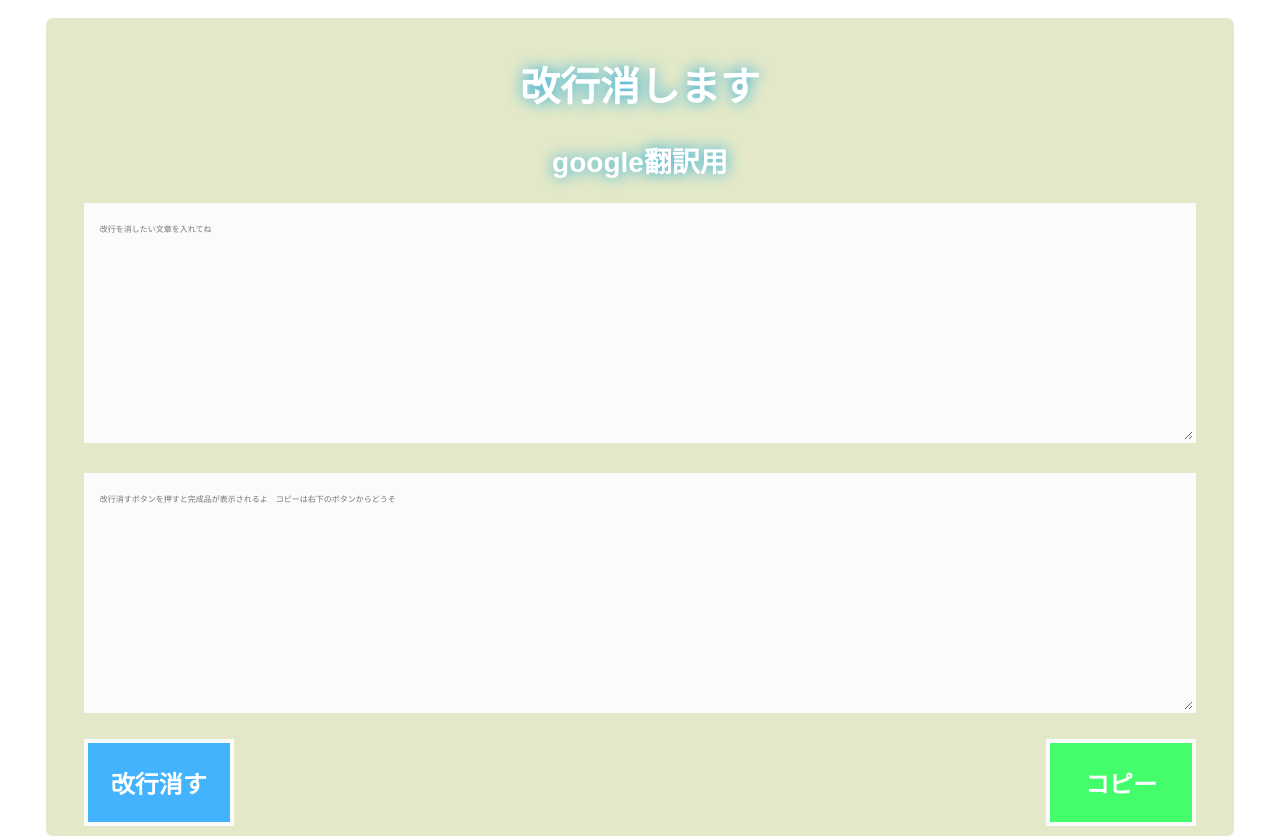
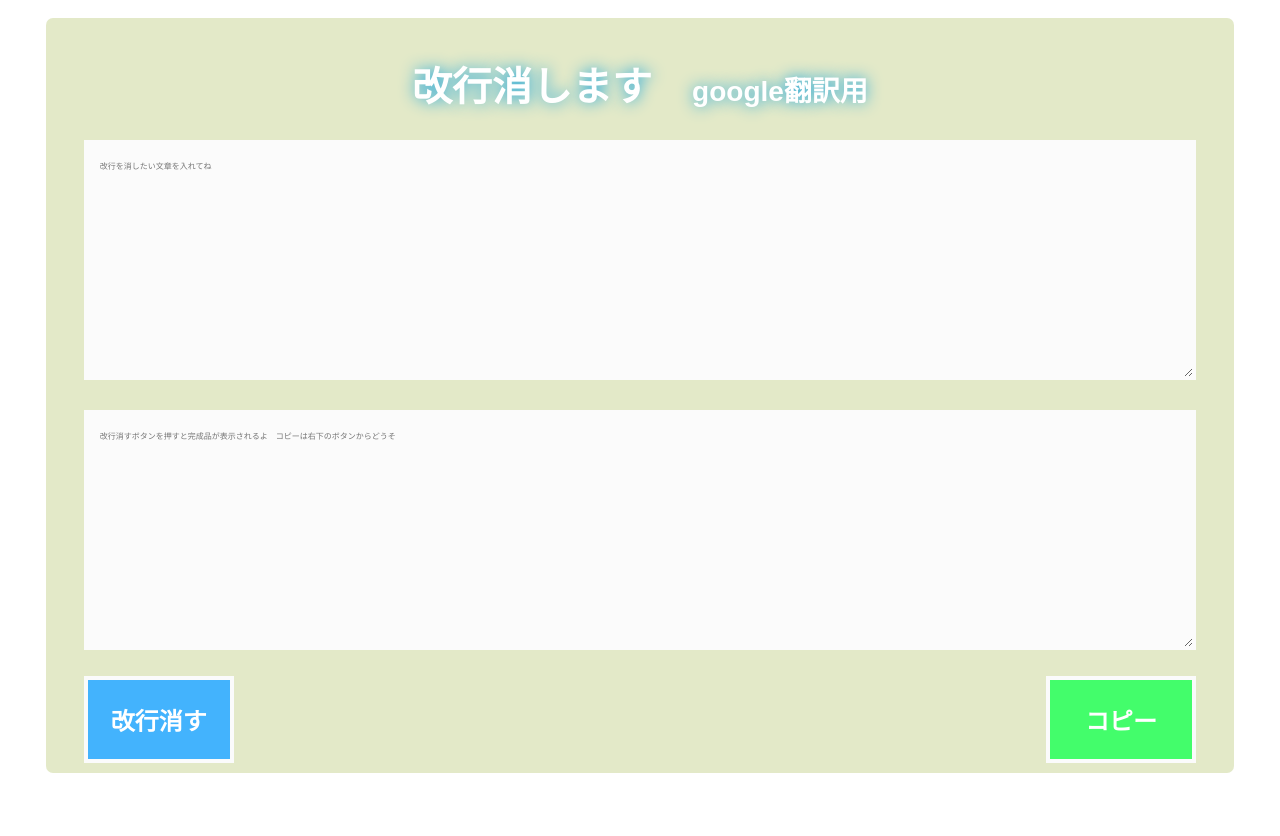
Before and after one commit to oonisidesu/seikei, a plain HTML site: page index.html in a window 1280 px wide. After the commit the page ends 800 px from the top, so only its background shows below. Drawn offline with Linux system fonts and the light colour scheme.

Commit message:
1st commit

```diff
--- a/index.html
+++ b/index.html
@@ -54,8 +54,7 @@
         <body>
             <div id="form-main">
                 <div id="form-div">
-                    <h1>改行消します</h1>
-                    <h2>google翻訳用</h2>
+                    <h1>改行消します　<span>google翻訳用</span></h1>
                   <form class="form" id="form1" name="fm">
                     <!--
                     <p class="name">
--- a/style.css
+++ b/style.css
@@ -8,7 +8,7 @@ h1 {
   font-family: 'Hiragino Maru Gothic Pro','ヒラギノ丸ゴ Pro W4', sans-serif;
 }
 
-h2 {
+span {
   text-align: center;
   color: #fff;
   text-shadow: 0 0 15px rgb(33, 167, 219);
```
